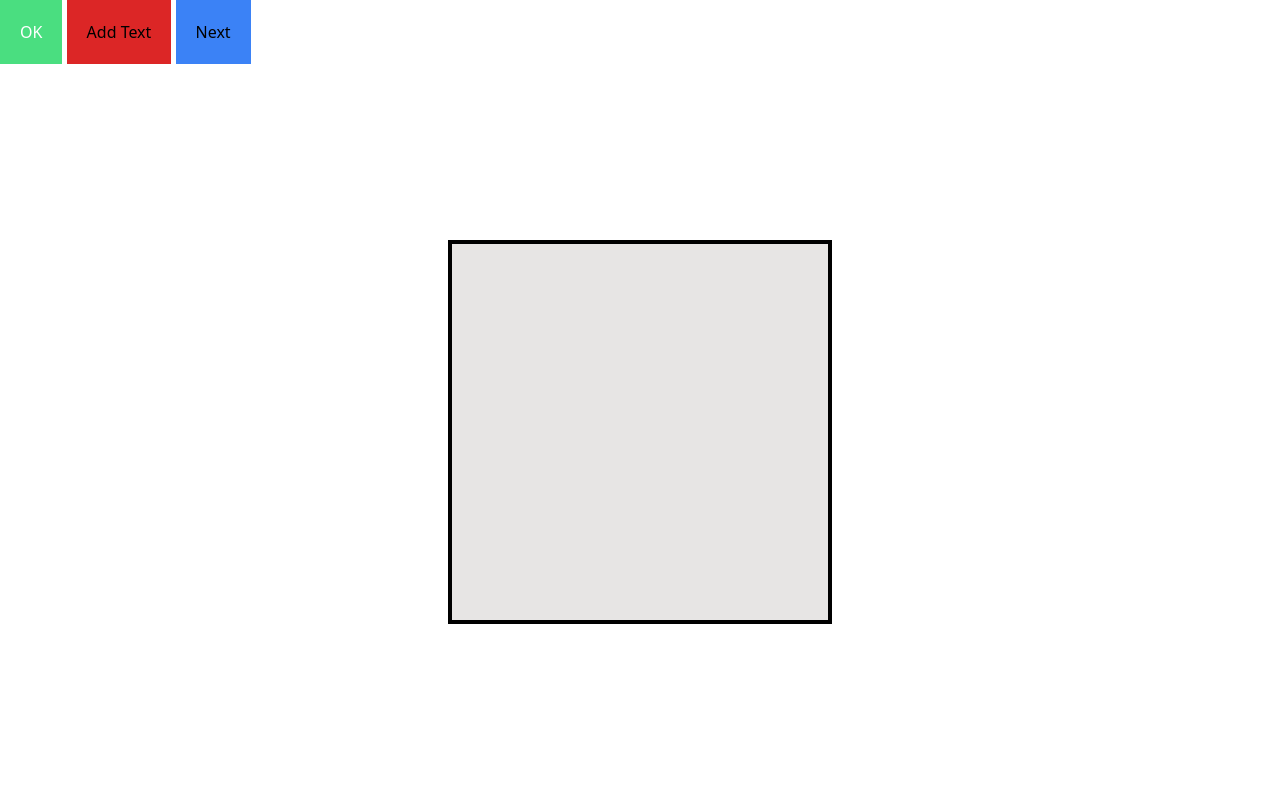
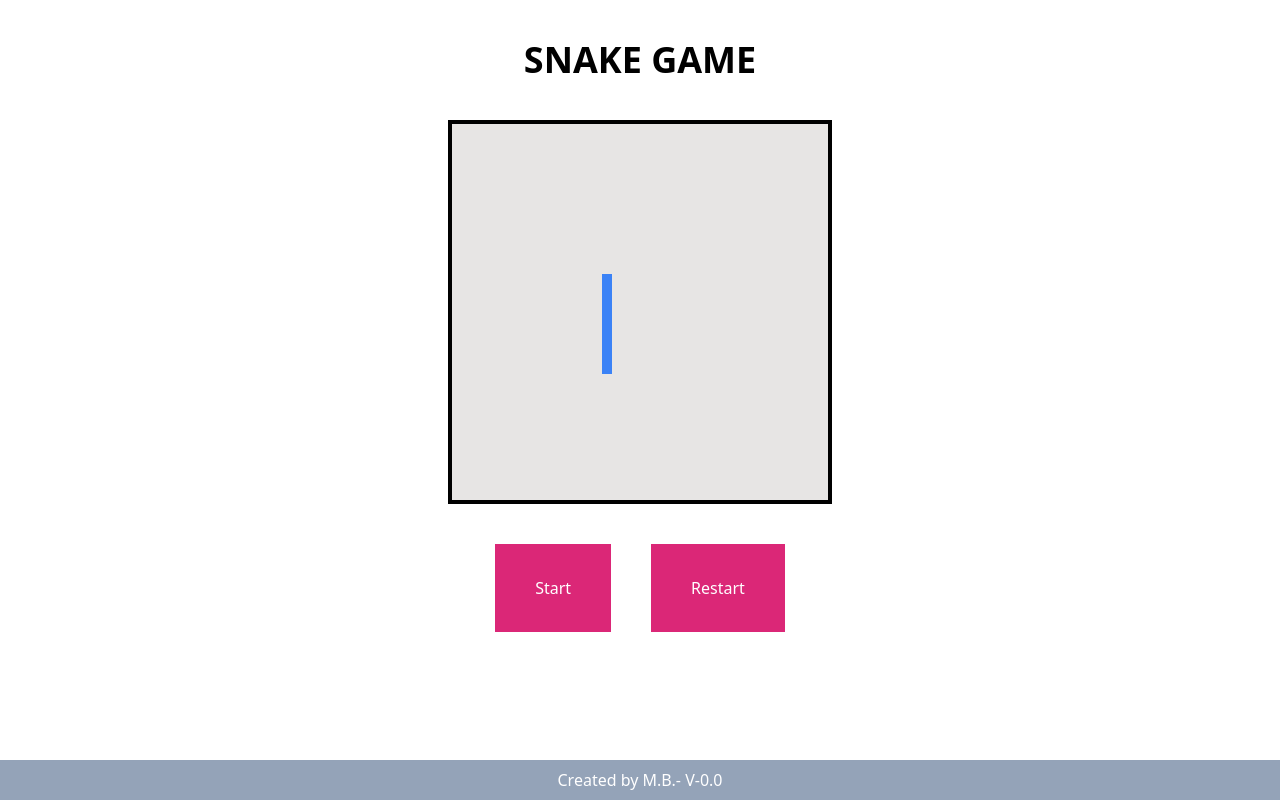
Before and after one commit to mbalali63/snakeGame, a website: page build/index.html in a window 1280 px wide. Drawn offline with Linux system fonts and the light colour scheme.

Commit message:
V-0.0 The first version is released. It included basic features of the game.

```diff
--- a/build/index.html
+++ b/build/index.html
@@ -6,14 +6,16 @@
     <title>Document</title>
     <link rel="stylesheet" href="style.css">
 </head>
-<body>
-    <button class="p-5 bg-green-400 text-white" onclick="doIt()" >OK</button>
-    <button class="p-5 bg-red-600" onclick="doIt2()">Add Text</button>
-    <button class="p-5 bg-blue-500" onclick="doIt3()">Next</button>
-    <div id="game-board" class="relative w-96 h-96 bg-stone-200 border-4 border-black mt-44 mx-auto">
-
-
+<body class=" flex flex-col items-center justify-center gap-10 w-screen p-10">
+    <h1 class="text-4xl font-bold">SNAKE GAME</h1>
+    <div id="game-board" class="relative w-96 h-96 bg-stone-200 border-4 border-black mx-auto"></div>
+    <div id="buttons-div" class="w-1/4 flex flex-row justify-center items-center gap-10">
+        <button class="px-10 py-8 bg-pink-600	text-white" onclick="start()">Start</button>
+        <button class="px-10 py-8 bg-pink-600	text-white" onclick="restart()">Restart</button>
     </div>
+    <footer class="fixed bottom-0 w-screen h-10 bg-slate-400 flex items-center justify-center">
+        <p class="text-white text-center ">Created by M.B.- V-0.0</p>
+    </footer>
     <script src="/src/libs/jquery-3.7.1.js"></script>
     <script src="index.js"></script>
 </body>
--- a/build/index.js
+++ b/build/index.js
@@ -220,16 +220,25 @@ class Cell{
 
 
 
+snake0 = new Snake(150,150,10,'up');
 
-function doIt(){
-    snake0 = new Snake(150,150,10,'up');
+function start(){
+    snakeRunIntervalOBJ = setInterval("snake0.runSnake()",1000)
 }
 
-function doIt2(){
-    snakeRunIntervalOBJ = setInterval("snake0.runSnake()",1000)
+function restart(){
+    console.log('restarted')
+    $('#game-board').css('background-color','rgb(231 229 228)')
+    clearInterval(snakeRunIntervalOBJ);
+    for(let i=0;i<snake0.snakeLength;i++){
+        $(`#cell-${i}`).remove()
+        delete snake0.cells[i];
+    }
+    delete snake0;
+    var idsArray = $("[id]").map(function() {
+        return this.id;
+      }).get();
+    console.log(idsArray)
+    snake0 = new Snake(150,150,10,'up');
+    start()
 }
-function doIt3(){
-    for (let i=0;i<snake0.snakeLength;i++){
-        $(`#cell-${i}`).text(`${i}`)
-    }
-}
```
Also changed, not shown: build/style.css.
